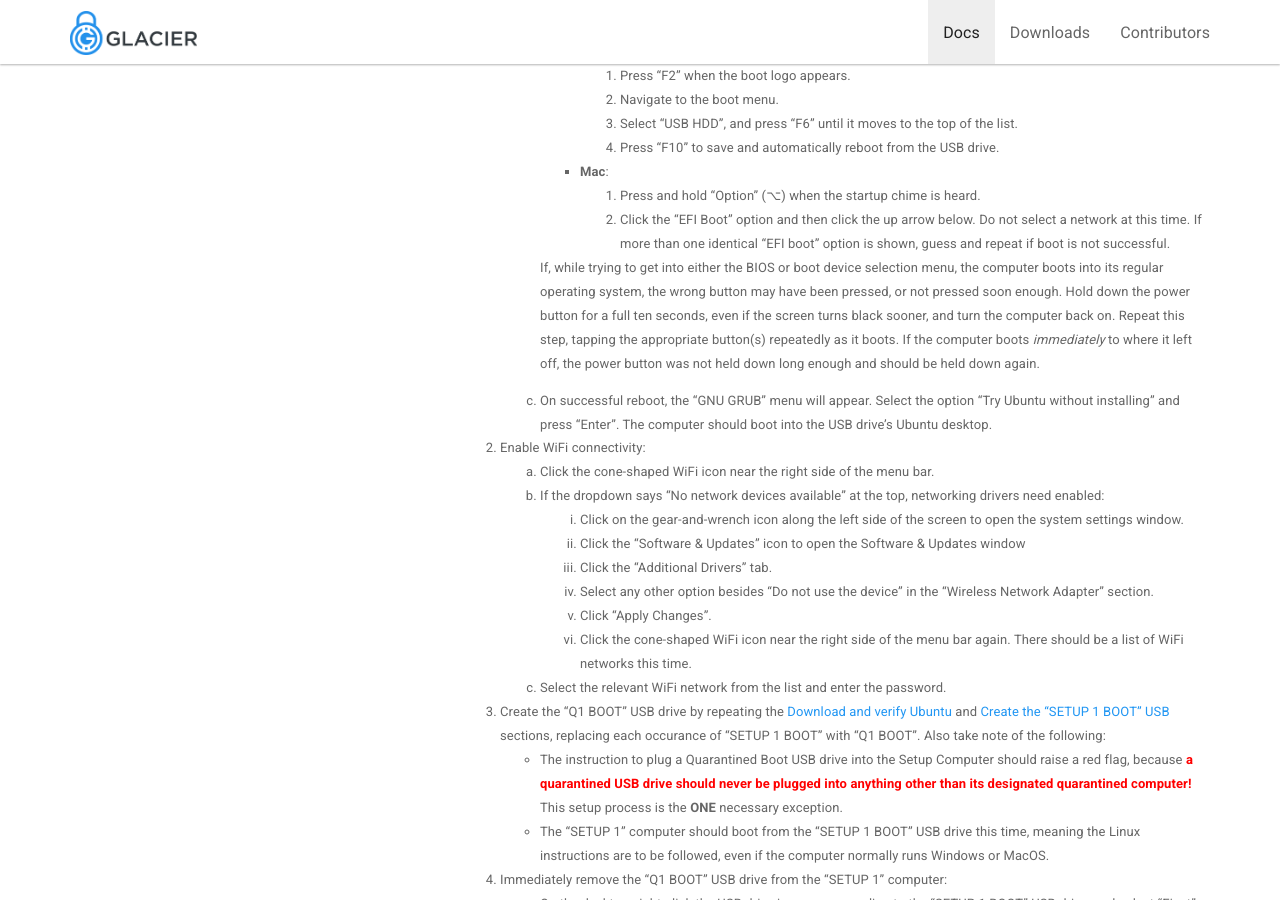
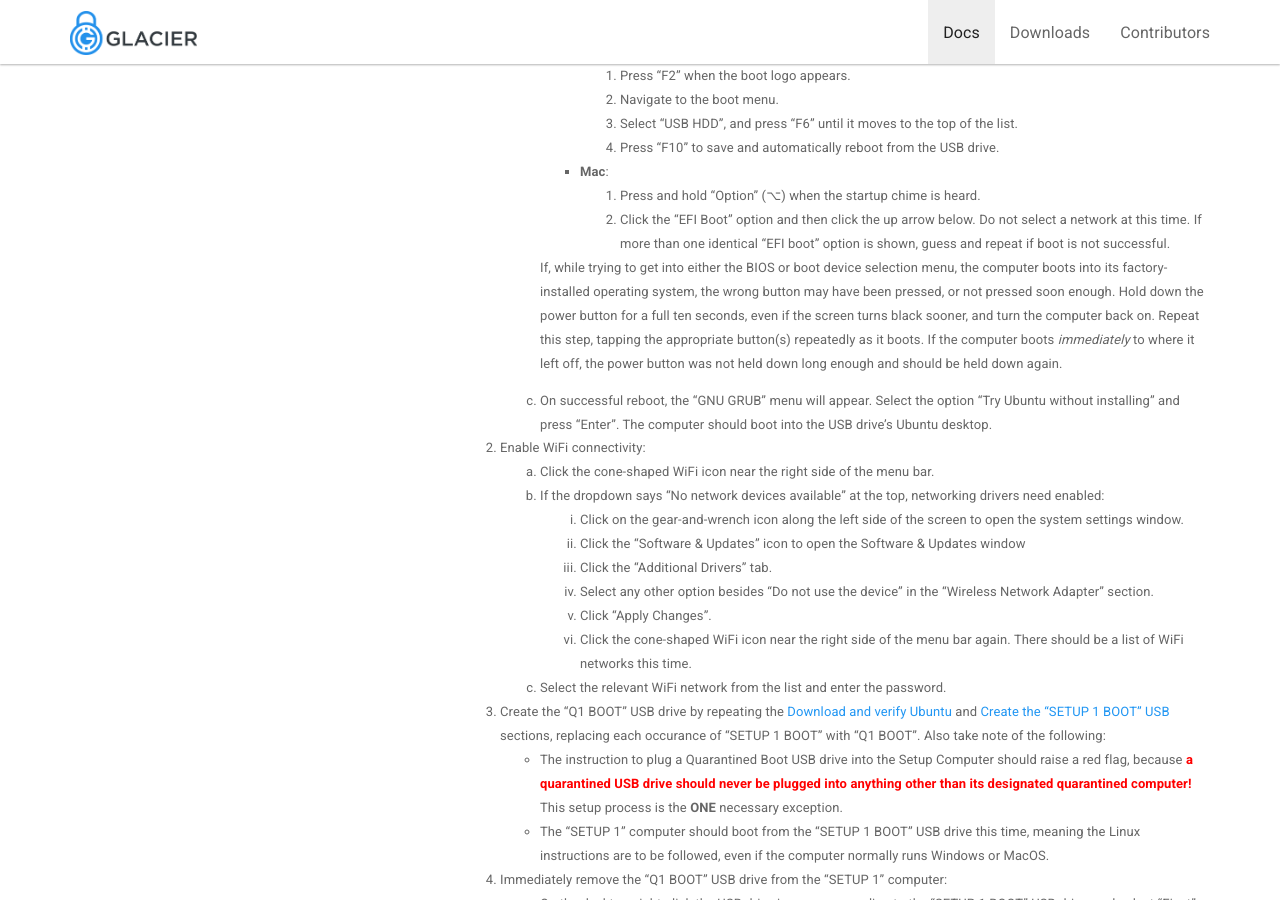
Before and after one commit to GlacierProtocol/glacierprotocol.github.io, a Jekyll site: the page built from _docs/setup/create-boot-usb.md, in a window 1280 px wide and 900 px high, scrolled down 5218 px. Built offline with Jekyll 4.4.1, drawn with Linux system fonts in a browser that asks for light colours; nearby versions of some CDN libraries.

Commit message:
"regular" OS changed to "factory-installed" OS for clarity

```diff
--- a/_docs/setup/create-boot-usb.md
+++ b/_docs/setup/create-boot-usb.md
@@ -271,7 +271,7 @@ of errors or malware infection:
             successful.
 
         If, while trying to get into either the BIOS or boot device selection menu,
-        the computer boots into its regular operating system, the wrong button may have
+        the computer boots into its factory-installed operating system, the wrong button may have
         been pressed, or not pressed soon enough. Hold down the power button for a full
         ten seconds, even if the screen turns black sooner, and turn the computer back on.
         Repeat this step, tapping the appropriate button(s) repeatedly as it boots. If
```
